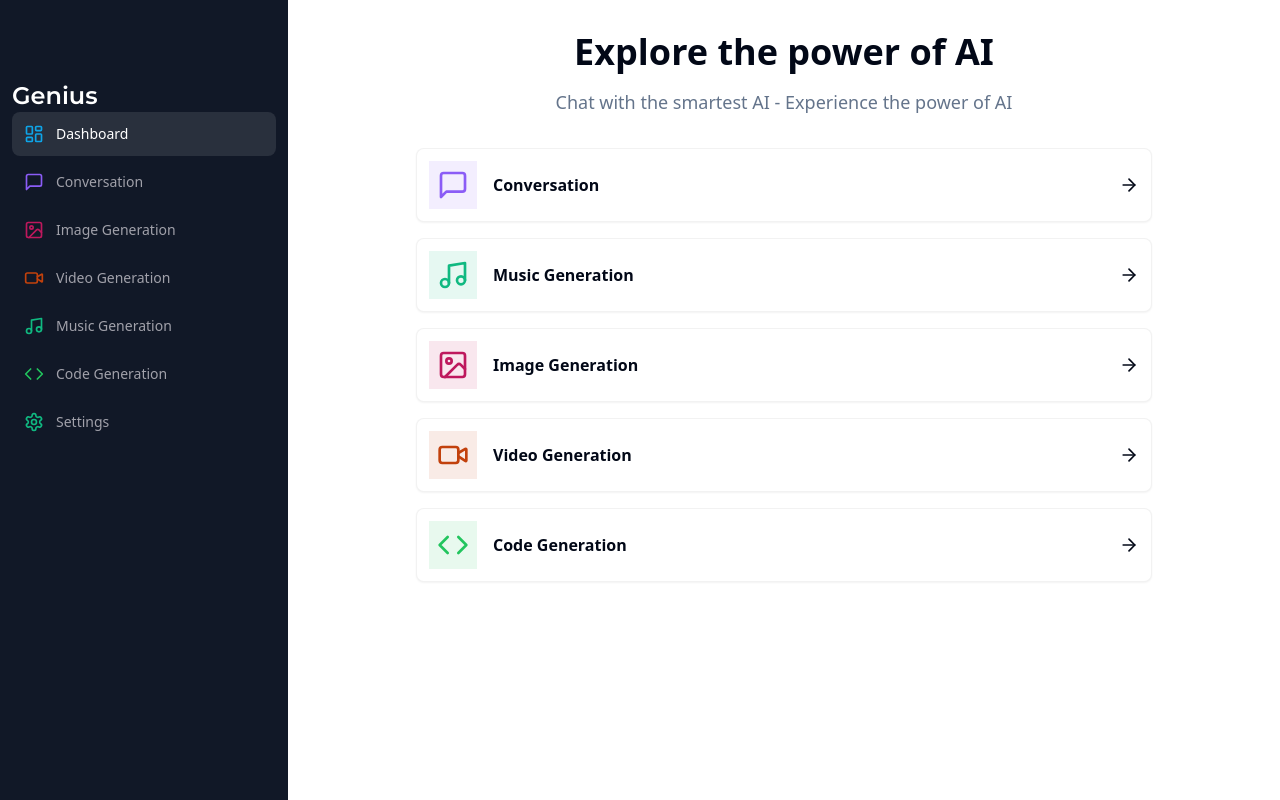
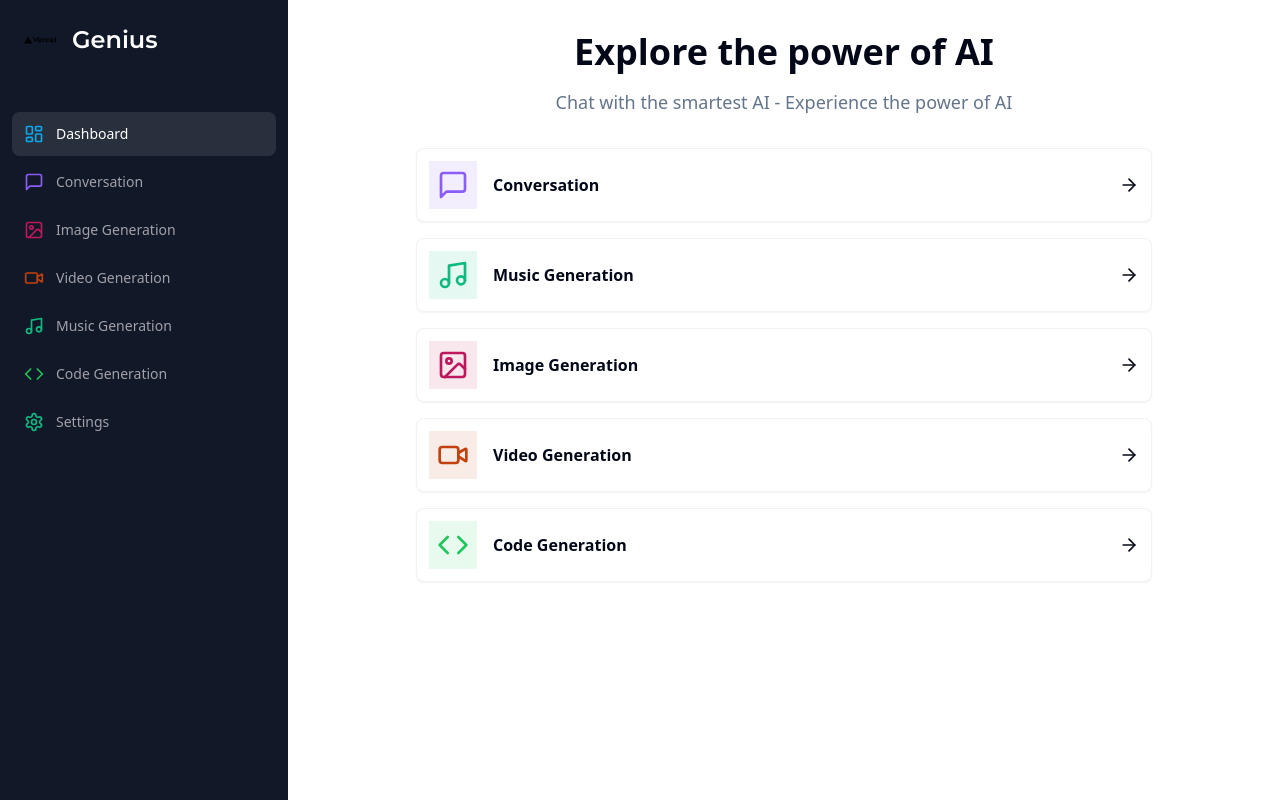
Before and after one commit to d-ngnr/ai-saas, a Next.js app: page /dashboard in a window 1280 px wide. Built offline with nearby package versions, Linux system fonts and the light colour scheme.

Commit message:
Fix image of the SaaS app

```diff
--- a/components/sidebar.tsx
+++ b/components/sidebar.tsx
@@ -66,9 +66,9 @@ const Sidebar = () => {
   return (
     <div className="space-y-4 py-4 flex flex-col h-full bg-[#111827] text-white">
       <div className="px-3 py-2 flex-1">
-        <Link href="/dashboard" className="flex-items-center pl-3 mb-14">
+        <Link href="/dashboard" className="flex flex-items-center pl-3 mb-14">
           <div className="relative w-8 h-8 mr-4">
-            {/* <Image fill alt="Logo" src="/next.svg" /> */}
+            <Image fill alt="Logo" src="/vercel.svg" />
           </div>
           <h1 className={cn("text-2xl font-bold", montserrat.className)}>
             Genius
```
